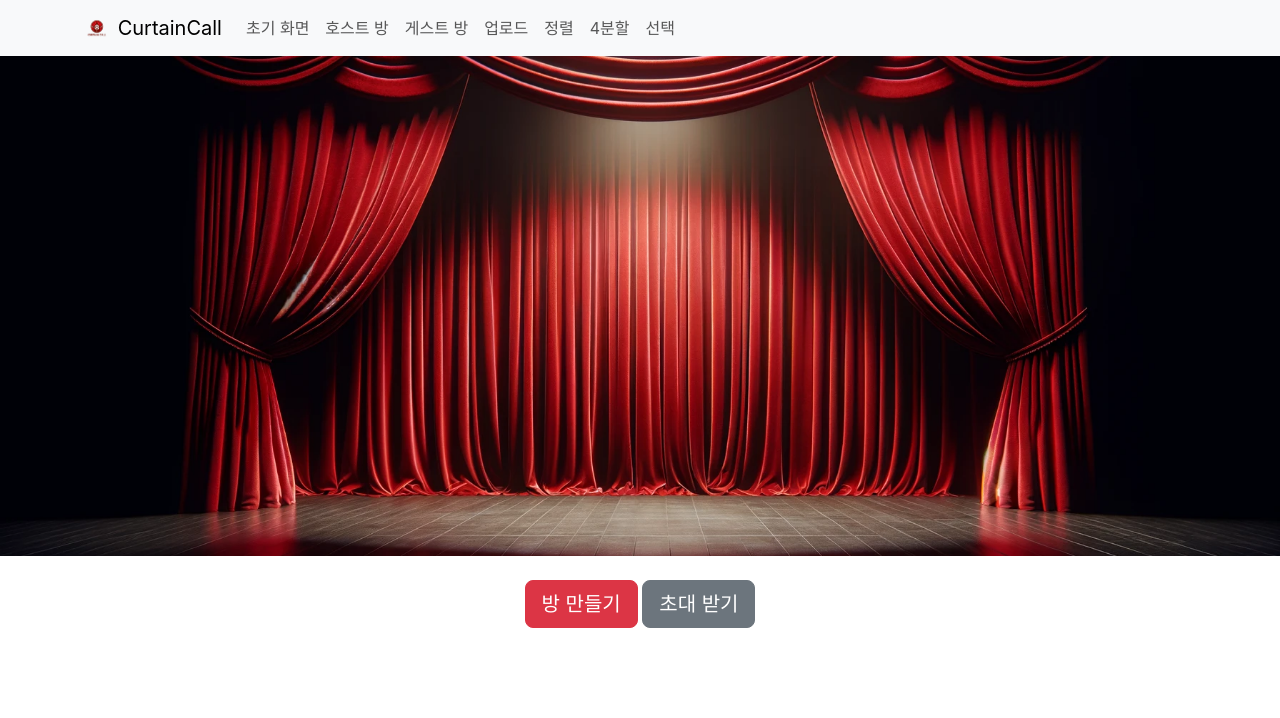
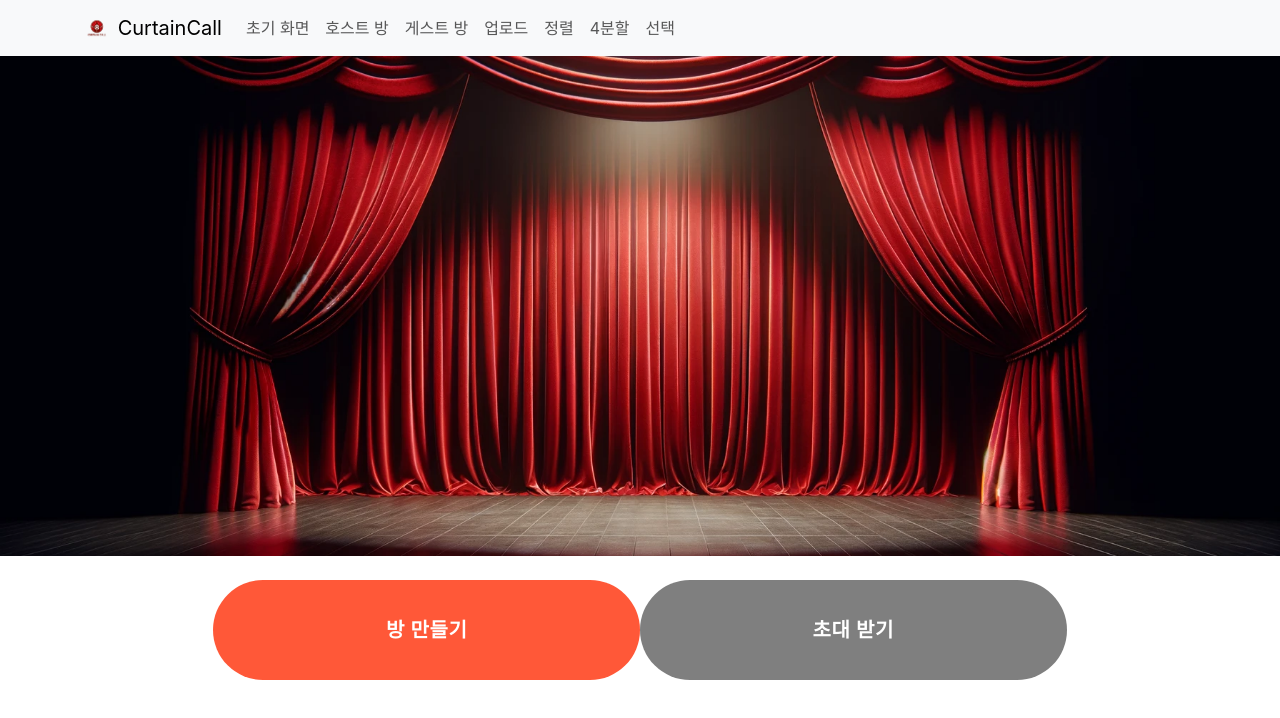
Before and after one commit to CSID-DGU/2024-1-OSS-team-1-curtaincall, a React (Create React App) app in the folder front/: page / in a window 1280 px wide. Shown: the top 718 px of the page. Built offline with nearby package versions, Linux system fonts and the light colour scheme.

Commit message:
design : MainPage Button Design / component separate

```diff
--- a/front/package.json
+++ b/front/package.json
@@ -3,6 +3,10 @@
   "version": "0.1.0",
   "private": true,
   "dependencies": {
+    "@emotion/react": "^11.11.4",
+    "@emotion/styled": "^11.11.5",
+    "@mui/icons-material": "^5.15.17",
+    "@mui/material": "^5.15.17",
     "@testing-library/jest-dom": "^5.17.0",
     "@testing-library/react": "^13.4.0",
     "@testing-library/user-event": "^13.5.0",
@@ -11,6 +15,7 @@
     "react-dom": "^18.2.0",
     "react-router-dom": "^6.23.0",
     "react-scripts": "5.0.1",
+    "styled-components": "^6.1.10",
     "web-vitals": "^2.1.4"
   },
   "scripts": {
--- /dev/null
+++ b/front/src/component/JS/InvitationReceiveButton.js
@@ -0,0 +1,55 @@
+import React, { useState } from 'react';
+import { Button, ThemeProvider, createTheme, CircularProgress } from '@mui/material';
+import { useNavigate } from "react-router-dom";
+
+const IRTheme = createTheme({
+    components: {
+        MuiButton: {
+            styleOverrides: {
+                root: {
+                    width: '33.33%',
+                    height: '100px',
+                    borderRadius: '50px',
+                    fontWeight: 'bold',
+                    fontSize: '1.25rem',
+                    position: 'relative',
+                    transition: 'background-color 0.5s ease',
+                },
+            }
+        }
+    }
+});
+
+const InvitationReceiveButton = ({ children }) => {
+    const navigate = useNavigate();
+    const [loading, setLoading] = useState(false);
+    const handleClick = () => {
+        if (loading) return;
+        setLoading(true);
+        setTimeout(() => {
+            setLoading(false);
+            navigate('/guest');
+        }, 700);
+    };
+
+    return (
+        <ThemeProvider theme={IRTheme}>
+            <Button
+                //variant="contained"
+                onClick={handleClick}
+                disabled={loading}
+                sx={{
+                    backgroundColor: loading ? '#c4c4c4' : '#7f7f7f', // 로딩 상태에 따른 배경색 변경
+                    color: 'white',
+                    '&:hover': {
+                        backgroundColor: loading ? '#c4c4c4' : '#c4c4c4' // 호버 상태에서의 배경색
+                    }
+                }}
+            >
+                {loading ? <CircularProgress size={24} style={{ color: 'white' }} /> : children}
+            </Button>
+        </ThemeProvider>
+    );
+};
+
+export default InvitationReceiveButton;
--- /dev/null
+++ b/front/src/component/JS/RoomMakerButton.js
@@ -0,0 +1,55 @@
+import React, { useState } from 'react';
+import { Button, ThemeProvider, createTheme, CircularProgress } from '@mui/material';
+import { useNavigate } from "react-router-dom";
+
+const RBTheme = createTheme({
+    components: {
+        MuiButton: {
+            styleOverrides: {
+                root: {
+                    width: '33.33%',
+                    height: '100px',
+                    borderRadius: '50px',
+                    fontWeight: 'bold',
+                    fontSize: '1.25rem',
+                    position: 'relative',
+                    transition: 'background-color 0.5s ease',
+                },
+            }
+        }
+    }
+});
+
+const RoomMakerButton = ({ children }) => {
+    const navigate = useNavigate();
+    const [loading, setLoading] = useState(false);
+    const handleClick = () => {
+        if (loading) return;
+        setLoading(true);
+        setTimeout(() => {
+            setLoading(false);
+            navigate('/host');
+        }, 700);
+    };
+
+    return (
+        <ThemeProvider theme={RBTheme}>
+            <Button
+                //variant="contained"
+                onClick={handleClick}
+                disabled={loading}
+                sx={{
+                    backgroundColor: loading ? '#fd8064' : '#ff5838', // 로딩 상태에 따른 배경색 변경
+                    color: 'white',
+                    '&:hover': {
+                        backgroundColor: loading ? '#fd8064' : '#fd8064' // 호버 상태에서의 배경색
+                    }
+                }}
+            >
+                {loading ? <CircularProgress size={24} style={{ color: 'white' }} /> : children}
+            </Button>
+        </ThemeProvider>
+    );
+};
+
+export default RoomMakerButton;
--- a/front/src/pages/Start.js
+++ b/front/src/pages/Start.js
@@ -1,20 +1,24 @@
 import React from 'react';
 import {Container, Navbar, Nav, Button, Row, Col} from 'react-bootstrap';
 import { useNavigate } from 'react-router-dom';
+import RoomMakerButton from "../component/JS/RoomMakerButton";
+import InvitationReceiveButton from "../component/JS/InvitationReceiveButton";
 
 function Start(){
     const navigate = useNavigate();
     return(
     <>
+
           <div className="main-bg"></div>
           <br></br>
           <div className="mb-2">
-        <Button variant="danger" size="lg" onClick={() => navigate('/host')}>
+            <RoomMakerButton>
               방 만들기
-        </Button>{' '}
-        <Button variant="secondary" size="lg" onClick={() => navigate('/guest')}>
+            </RoomMakerButton>
+
+            <InvitationReceiveButton>
               초대 받기
-        </Button>
+            </InvitationReceiveButton>
           </div>
     </>
     )
```
Also changed, not shown: 1 other file (tests, documents, lock files or other folders). Lines whose indentation alone changed are shown as unchanged.
